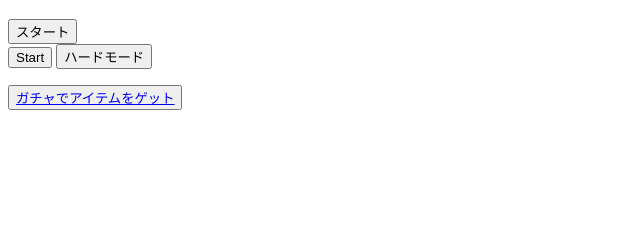
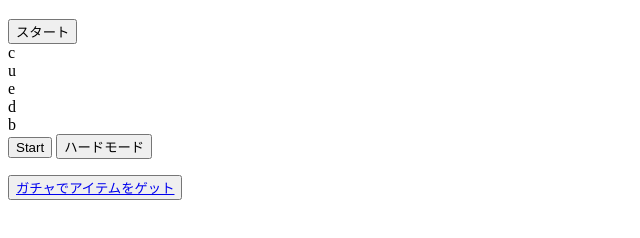
Before and after one commit to onyanyada/kadai02_janken_rich, a plain HTML site: page story.html in a window 1280 px wide. Both pictures are taken after a click on the button "スタート". Shown: the part 70-308 px from the top of the page, without its empty margins (0-640 px from the left). Drawn offline with nearby package versions, Linux system fonts and the light colour scheme.

Commit message:
サンプルコードでシナリオランダム並び替えを実装できた

```diff
--- a/css/style.css
+++ b/css/style.css
@@ -12,3 +12,7 @@
 .e {
     display: none;
 }
+
+.mieru {
+    display: block;
+}
--- a/js/script.js
+++ b/js/script.js
@@ -6,27 +6,32 @@ $('#hardBtn').click(function () {
 
 $("#sss").click(function () {
     const fruits = ["u", "b", "c", "d", "e"];
-    for (let i = 0; i < fruits.length; i++) {
-        // console.log(fruits.length);//OK
-
+    const n = fruits.length;//ループ5回実行確定させる
+    for (let i = 0; i < n; i++) {
         // ランダムな数字を定数ranに入れる(配列の数の範囲で)
         const ran = Math.floor(Math.random() * fruits.length);//0~4
-        console.log(ran);//NG、同じ数が何回も出てしまう。この時点では5回ループ。
-        // すべての数字を一つずつランダムな順序で出力したい
-        // https://www.youtube.com/watch?v=V5KCKbBo000&list=LL&index=38と同じことをしているのに
+        // console.log(ran); //spliceで重複が削除されるのでここで数字が被ってもOK
+
+        // 配列の中からran番目の文字列を1つ定数vに入れる
+        // spliceはfruitsからran番目の物を削除するので重複を避けられる
         const v = fruits.splice(ran, 1);
-        // を使うと削除されループが3回で終わってしまう上に、同じ数が何回も出てしまう
+        // console.log(v);
 
-        // 配列の中からran番目の文字列を定数vに入れる
-        // const v = fruits[ran];
-        console.log(v);
+        // scenarioというクラス名をもつdivを取り出し配列にする
+        const scenarioArray = Array.from(document.getElementsByClassName("scenario"));
+        // console.log(Array.isArray(scenarioArray));// 配列かチェック
+        // console.log(scenarioArray);//div.u.scenarioなど5つが配列で出る
 
-        // const className = document.getElementsByClassName("scenario");
-        // console.log(className);
-        // if (v == className) {
-        //     //classNameのdivをshow();させたい
-        //     $(`.{className}`).show();
-        // }
+        // fruitsから取り出したvの名前をscenarioArrayの中身と形式を合わせる
+        const classShow = `div.${v}.scenario`;
+        // console.log(classShow);//div.u.scenarioなど1つずつループで回されて5つ出る
+
+        // classShowに名前で一致するscenarioArrayの中身をmatchesメソッドで見つける
+        const result = scenarioArray.find(item => item.matches(classShow));
+        // console.log(result); //<div class="u scenario">u</div>がランダム順に5つ出る
+
+        // <div class="u scenario">u</div>などを.showのhtmlに追加しdisplay:block;にする
+        $('.show').append(result).children().addClass('mieru');//
     }
 });
 
```
